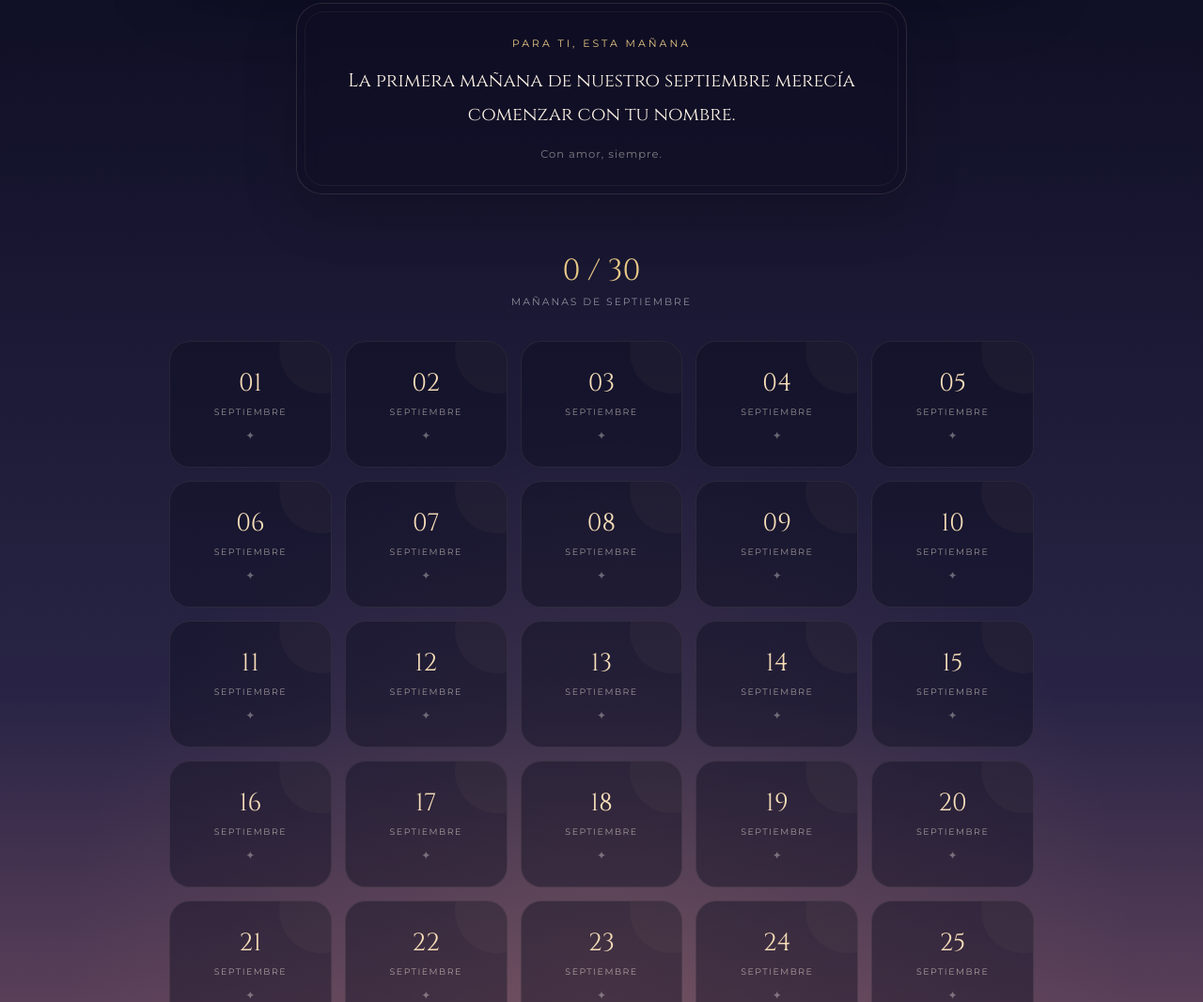
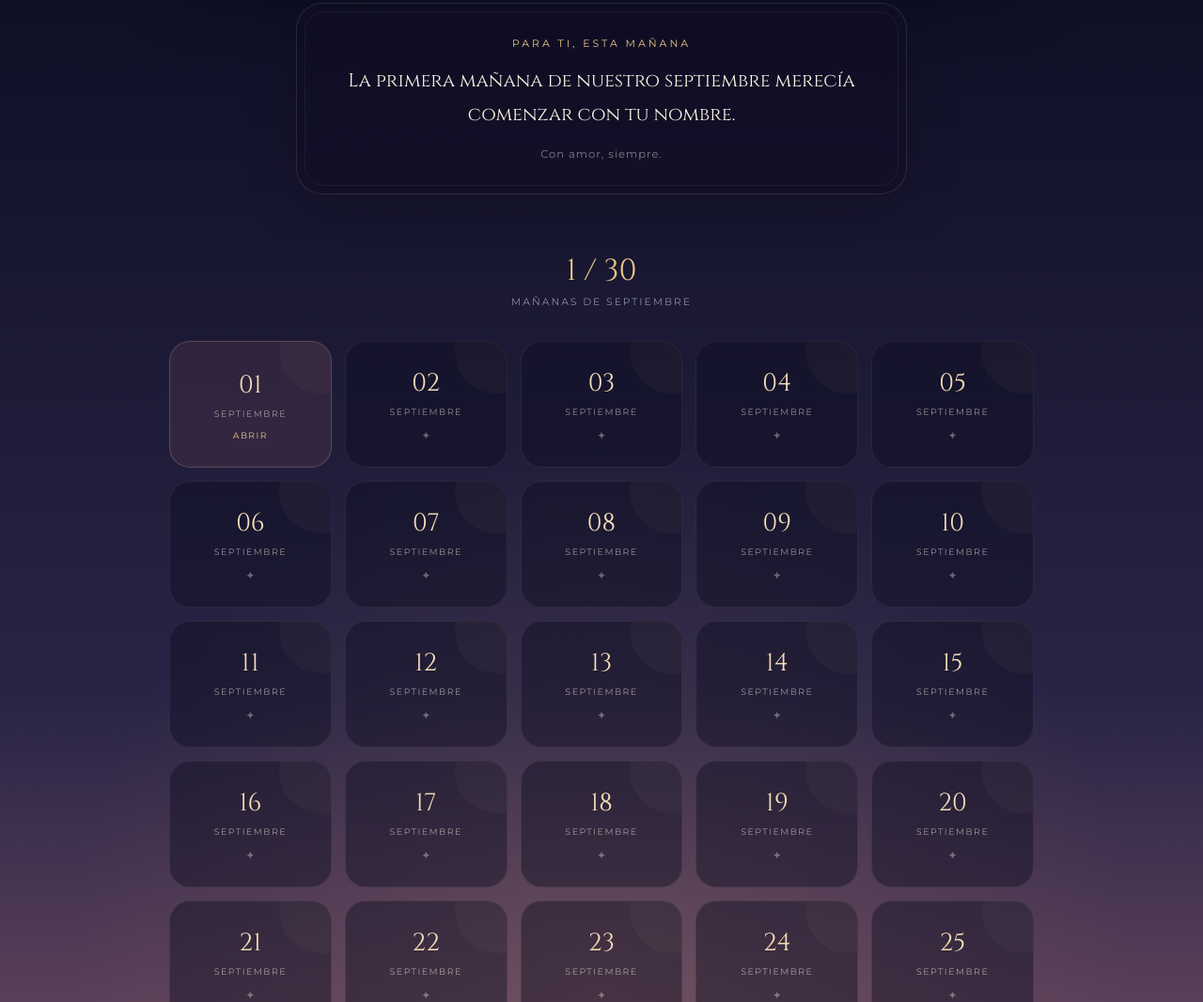
Before and after one commit to j8753741-eng/NUESTRO-SEPTIEMBRE-DEL-2026, a plain HTML site: page index.html in a window 1280 px wide. Shown: the part 751-1818 px from the top of the page at 94% size. Drawn offline with Linux system fonts and the light colour scheme.

Commit message:
Update CARTAS array with new URL for index.html

```diff
--- a/index.html
+++ b/index.html
@@ -813,7 +813,7 @@ body{
 
 const CARTAS = [
 
-    "", // 1
+    "https://j8753741-eng.github.io/Martes-1-de-septiembre-del-2026---carta-d-a-1-/", // 1
     "", // 2
     "", // 3
     "", // 4
```
